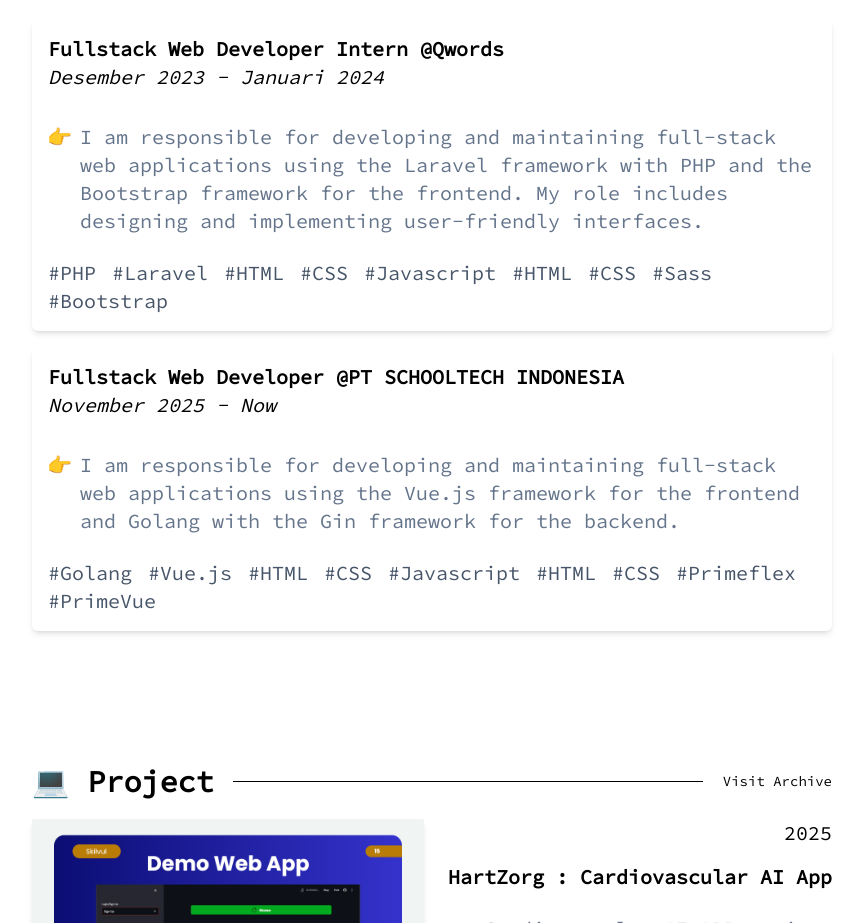
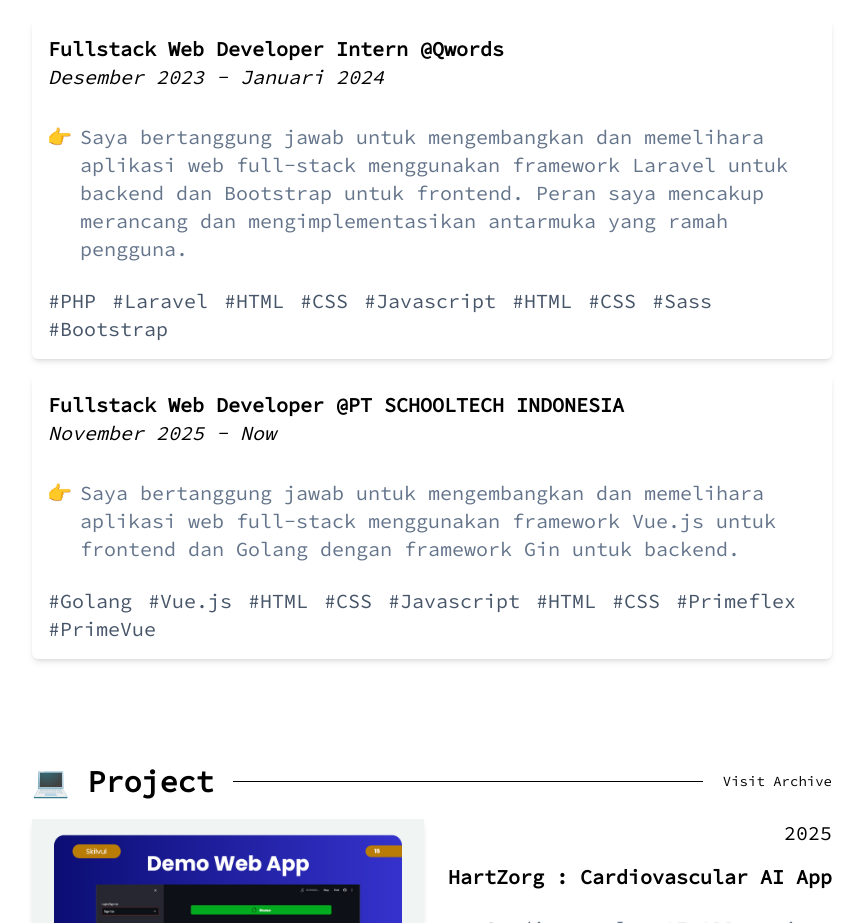
Before and after one commit to FarhanFansuri/portofolio, a Vue app: page / in a window 1280 px wide. Shown: the part 1836-2759 px from the top of the page, without its empty margins (208-1071 px from the left). Built offline with nearby package versions, Linux system fonts and the light colour scheme.

Commit message:
Translate experience descriptions to Indonesian for better accessibility

```diff
--- a/src/portfolio.js
+++ b/src/portfolio.js
@@ -74,7 +74,7 @@
             {
                 sectionHeader: "",
                 bulletPoints: [
-                    "I am responsible for developing and maintaining full-stack web applications using the Laravel framework with PHP and the Bootstrap framework for the frontend. My role includes designing and implementing user-friendly interfaces.",
+                    "Saya bertanggung jawab untuk mengembangkan dan memelihara aplikasi web full-stack menggunakan framework Laravel untuk backend dan Bootstrap untuk frontend. Peran saya mencakup merancang dan mengimplementasikan antarmuka yang ramah pengguna.",
                 ]
             }
         ],
@@ -101,7 +101,7 @@
             {
                 sectionHeader: "",
                 bulletPoints: [
-                    "I am responsible for developing and maintaining full-stack web applications using the Vue.js framework for the frontend and Golang with the Gin framework for the backend.",
+                    "Saya bertanggung jawab untuk mengembangkan dan memelihara aplikasi web full-stack menggunakan framework Vue.js untuk frontend dan Golang dengan framework Gin untuk backend.",
                 ]
             }
         ],
```
